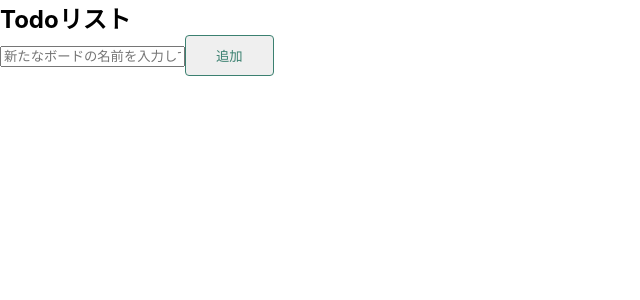
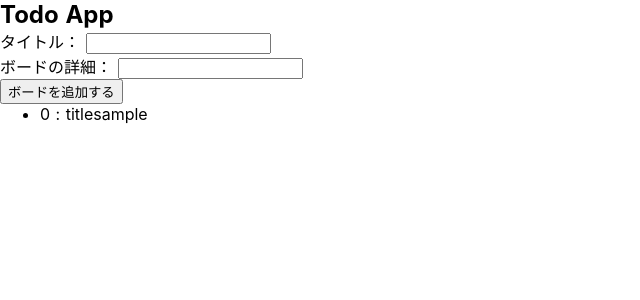
Before and after one commit to a171413/miyalab-todo-app, a Nuxt app: page / in a window 1280 px wide. Shown: the top 300 px of the page, without its empty margins (0-640 px from the left). Built offline with nearby package versions, Linux system fonts and the light colour scheme.

Commit message:
index.vue＆store作成

```diff
--- a/pages/index.vue
+++ b/pages/index.vue
@@ -1,35 +1,33 @@
 <template>
   <section class="container">
-    <h1>Todoリスト</h1>
-    <div class="addArea">
+    <h1>Todo App</h1>
+    <p>
+      タイトル：
       <input
-        v-model="title"
+        v-model="board.title"
         type="text"
-        name="addName"
-        placeholder="新たなボードの名前を入力してください"
+      ></input>
+    </p>
+    <p>
+      ボードの詳細：
+      <input
+        v-model="board.detail"
+        type="text"
+      ></input>
+    </p>
+    <div>
+      <button
+        @click="insertBoard"
       >
-      <template v-if="selected_id === -1">
-        <button id="addButton" class="button button--green" @click="insert(title)">
-          追加
-        </button>
-      </template>
-      <template v-else>
-        <button class="button button--green" @click="update()">
-          更新
-        </button>
-        <button class="button button--green" @click="remove()">
-          削除
-        </button>
-      </template>
+        ボードを追加する
+      </button>
     </div>
-    <table class="Lists">
-      <!--v-forで繰り返し-->
-      <tr>
-        <td v-for="(item, index) in board" :key="index" @click="select(index)">
-          {{ item.title }}
-        </td>
-      </tr>
-    </table>
+    <ul>
+      <li v-for="(item, index) in $store.state.boards" :key="index">
+        <span>{{ index }}</span> : <span>{{ item.title }}</span>
+      </li>
+    </ul>
+    <!--<checkbox_button v-model="isDeleteMode">選択したボードを削除する</checkbox_button>-->
   </section>
 </template>
 
@@ -37,56 +35,24 @@
 export default {
   data () {
     return {
-      title: '',
-      selected_id: -1
-    }
-  },
-  computed: {
-    board () {
-      return this.$store.state.boards
+      board: {
+        title: '',
+        detail: ''
+      }
+      // isDeleteMode: false
     }
   },
   methods: {
-    insert () {
-      this.$store.commit('insert',
-        { id: this.board.length + 1, title: this.title })
-      this.title = ''
-    },
-    update () {
-      this.$store.commit('update',
-        { id: this.selected_id, title: this.title })
-      this.title = ''
-      this.selected_id = -1
-    },
-    remove () {
-      this.$store.commit('remove', this.selected_id)
-      this.title = ''
-      this.selected_id = -1
-    },
-    select (index) {
-      this.selected_id = index
-      this.title = this.board[this.selected_id].title
+    insertBoard () {
+      this.$store.commit('insertBoard', { title: this.board.title, detail: this.board.detail })
     }
+    // removeBoard () {
+    //   this.$store.commit('removeBoard', )
+    // }
   }
 }
 </script>
 
-<style>
-/*.container {*/
-/*  margin: 0 auto;*/
-/*  min-height: 100vh;*/
-/*  display: flex;*/
-/*  justify-content: center;*/
-/*  align-items: center;*/
-/*  text-align: center;*/
-/*}*/
+<style scoped>
 
-/*.addArea {*/
-/*  margin: 0 auto;*/
-/*  min-height: 100vh;*/
-/*  display: flex;*/
-/*  justify-content: center;*/
-/*  align-items: center;*/
-/*  text-align: center;*/
-/*}*/
 </style>
--- a/store/index.js
+++ b/store/index.js
@@ -1,37 +1,14 @@
-// import Vuex from 'vue'
-// // import { Store } from 'vuex'
-// import createPersistedState from 'vuex-persistedstate'
-// import * as Cookies from 'js-cookie'
-
 export const state = () => ({
   boards: [
-    // { id: 1, title: '授業課題' },
-    // { id: 2, title: '研究室課題' },
-    // { id: 3, title: '自習課題' }
+    { title: 'titlesample', detail: 'detailtest' }
   ]
 })
 
 export const mutations = {
-  insert (state, board) {
+  insertBoard (state, board) {
     state.boards.push(board)
-  },
-  update (state, board) {
-    state.boards[board.id] = board
-  },
-  remove (state, index) {
-    state.boards.splice(index)
   }
+  // removeBoard (state, index) {
+  //   state.board.splice(index, 1)
+  // }
 }
-
-// const store = new Vuex.Store({
-//   plugins: [
-//     createPersistedState({
-//       storage: {
-//         getItem: key => Cookies.get(key),
-//         setItem: (key, value) =>
-//           Cookies.set(key, value, { expires: 7, secure: true }),
-//         removeItem: key => Cookies.remove(key)
-//       }
-//     })
-//   ]
-// })
```
